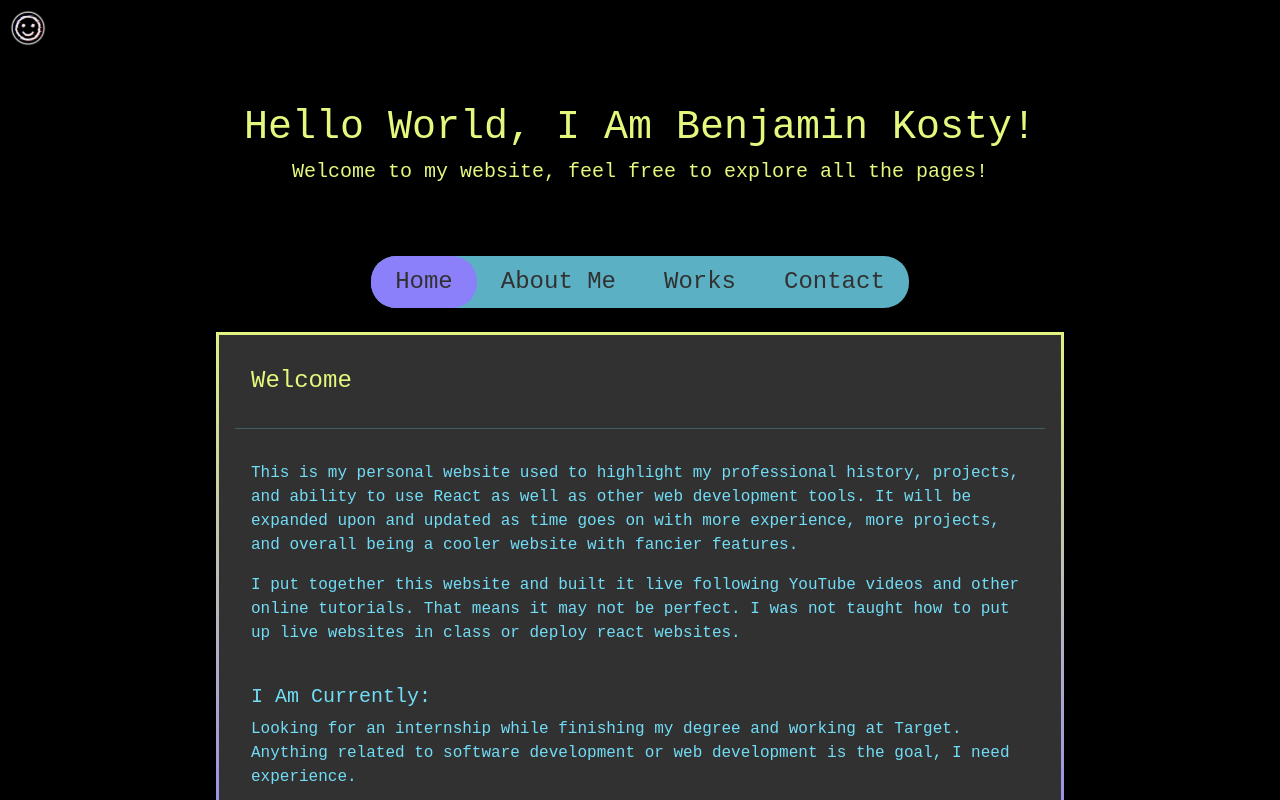
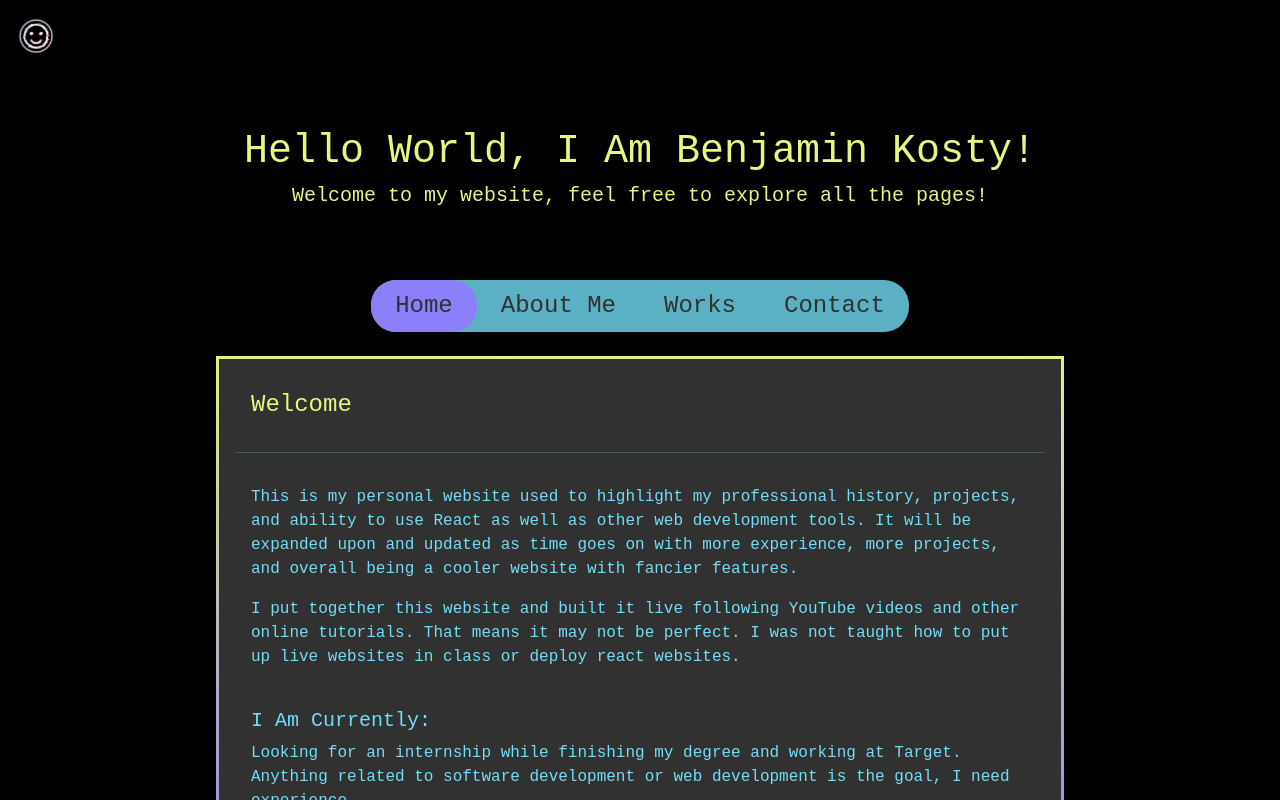
Before and after one commit to Bentheperson101/bentheperson101.github.io, a React (Create React App) app: page / in a window 1280 px wide. Shown: the top 800 px of the page. Built offline with nearby package versions, Linux system fonts and the light colour scheme.

Commit message:
gradient idea comment and padding

```diff
--- a/src/index.css
+++ b/src/index.css
@@ -32,6 +32,7 @@ code {
   color: #e5f77d;
   margin-top: 5vh;
   margin-bottom: 5vh;
+  /*background-image: linear-gradient(#222222, black);*/
 }
 
 .navbar-nav {
--- a/src/pages/Layout.js
+++ b/src/pages/Layout.js
@@ -5,7 +5,7 @@ const Layout = () => {
 
     return(
         <>
-            <div class="m-2 sticky-top">
+            <div class="p-3 sticky-top">
                 <Link className="logo" to="/">
                     <img src="logo.png" alt="Logo" style={{width: 40}}></img>
                 </Link>
```
